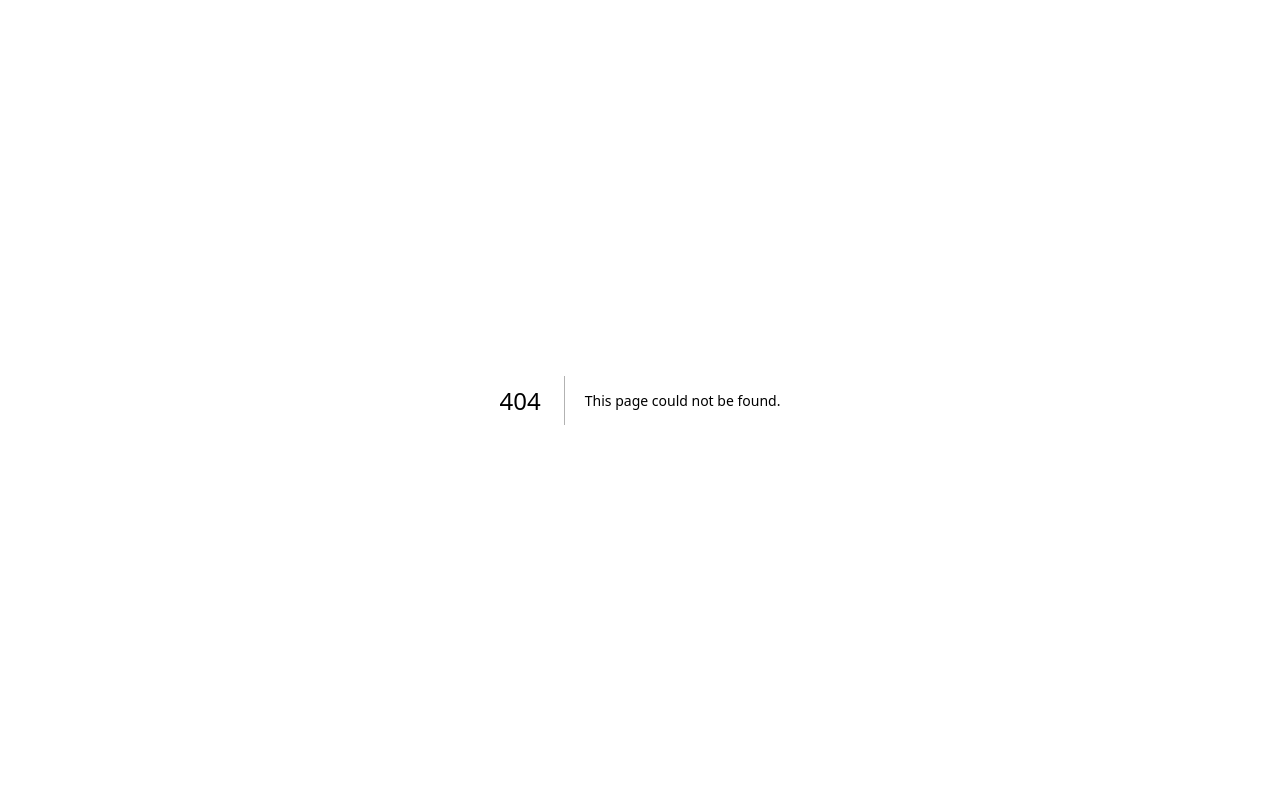
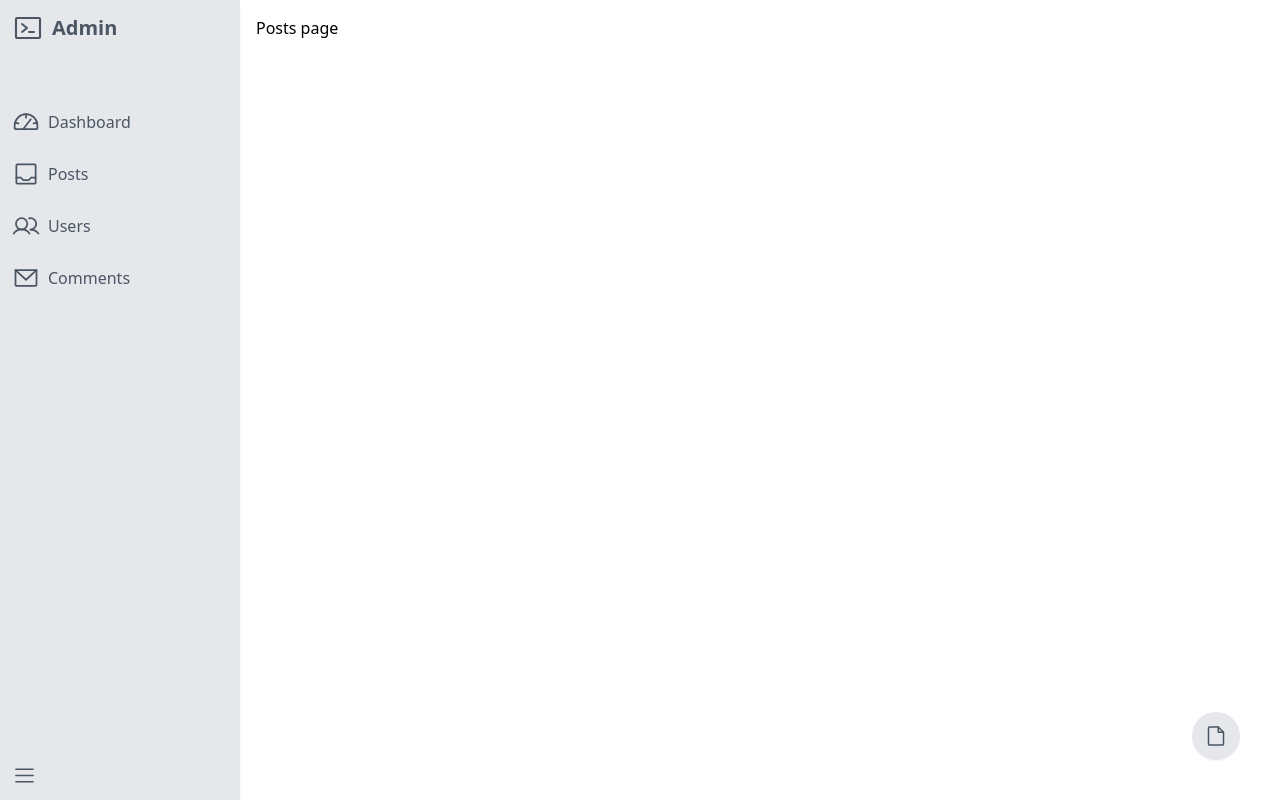
Before and after one commit to caiomartins1/simple-blog-next, a Next.js app: page /admin/posts in a window 1280 px wide. Before the commit this address had no page. Built offline with nearby package versions, Linux system fonts and the light colour scheme.

Commit message:
add Admin layout

```diff
--- /dev/null
+++ b/src/layouts/AdminLayout.tsx
@@ -0,0 +1,25 @@
+import AdminNav from '@/components/AdminNav';
+import Link from 'next/link';
+import { File } from 'phosphor-react';
+import { FC, ReactNode } from 'react';
+
+interface Props {
+  children: ReactNode;
+}
+
+const AdminLayout: FC<Props> = ({ children }) => {
+  return (
+    <div className="flex">
+      <AdminNav />
+
+      <div className="flex-1 p-4">{children}</div>
+      <Link
+        href="/admin/post/create"
+        className="fixed dark:text-slate-100 text-gray-600 bottom-10 right-10 z-10 bg-gray-200 rounded-full p-3 hover:scale-90 transition shadow-sm"
+      >
+        <File size={24} />
+      </Link>
+    </div>
+  );
+};
+export default AdminLayout;
--- a/src/pages/admin/index.tsx
+++ b/src/pages/admin/index.tsx
@@ -1,11 +1,12 @@
-import AdminNav from "@/components/AdminNav";
-import { NextPage } from "next";
+import AdminNav from '@/components/AdminNav';
+import AdminLayout from '@/layouts/AdminLayout';
+import { NextPage } from 'next';
 
 const AdminPage: NextPage = () => {
   return (
-    <div className="">
-      <AdminNav />
-    </div>
+    <AdminLayout>
+      <p>oi</p>
+    </AdminLayout>
   );
 };
 export default AdminPage;
--- /dev/null
+++ b/src/pages/admin/posts.tsx
@@ -0,0 +1,13 @@
+import AdminNav from "@/components/AdminNav";
+import AdminLayout from "@/layouts/AdminLayout";
+import { NextPage } from "next";
+
+const PostsPage: NextPage = () => {
+  return (
+    <AdminLayout>
+      <div>Posts page</div>
+    </AdminLayout>
+  );
+};
+
+export default PostsPage;
--- a/tailwind.config.js
+++ b/tailwind.config.js
@@ -1,20 +1,21 @@
 /** @type {import('tailwindcss').Config} */
 module.exports = {
-  darkMode: "class",
+  darkMode: 'class',
   content: [
-    "./src/pages/**/*.{js,ts,jsx,tsx,mdx}",
-    "./src/components/**/*.{js,ts,jsx,tsx,mdx}",
-    "./src/app/**/*.{js,ts,jsx,tsx,mdx}",
+    './src/pages/**/*.{js,ts,jsx,tsx,mdx}',
+    './src/components/**/*.{js,ts,jsx,tsx,mdx}',
+    './src/app/**/*.{js,ts,jsx,tsx,mdx}',
+    './src/**/*.{js,ts,jsx,tsx,mdx}',
   ],
   theme: {
     extend: {
       backgroundImage: {
-        "gradient-radial": "radial-gradient(var(--tw-gradient-stops))",
-        "gradient-conic":
-          "conic-gradient(from 180deg at 50% 50%, var(--tw-gradient-stops))",
+        'gradient-radial': 'radial-gradient(var(--tw-gradient-stops))',
+        'gradient-conic':
+          'conic-gradient(from 180deg at 50% 50%, var(--tw-gradient-stops))',
       },
       transitionProperty: {
-        width: "width",
+        width: 'width',
       },
     },
   },
```
Also changed, not shown: src/components/AdminNav.tsx (+13 -12 lines).
